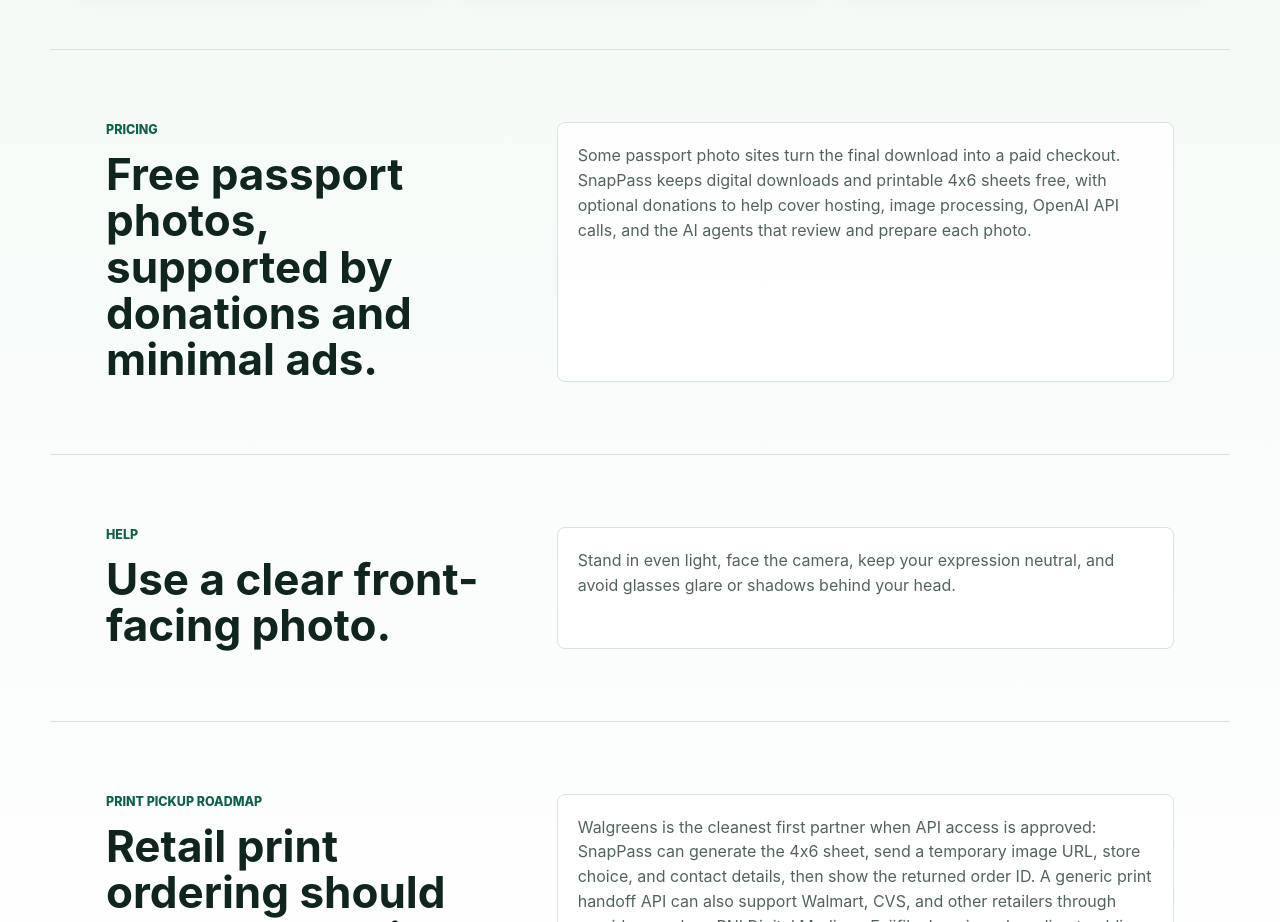
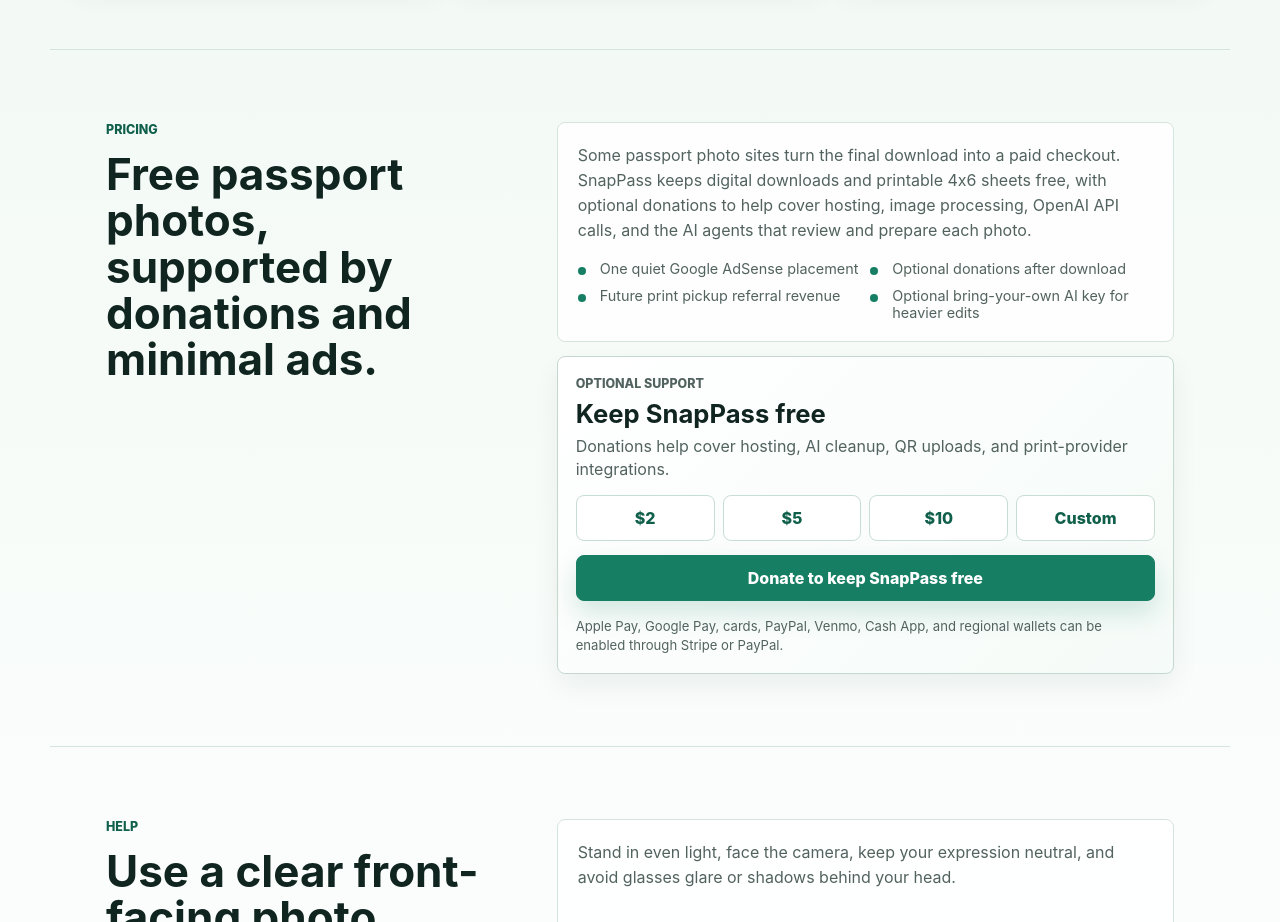
Before and after one commit to upadas/snappass, a website: page index.html in a window 1280 px wide. Shown: the part 2480-3402 px from the top of the page. Drawn offline with Linux system fonts and the light colour scheme.

Commit message:
feat: add optional donation panel

```diff
--- a/index.html
+++ b/index.html
@@ -363,8 +363,31 @@
           <p class="section-kicker">Pricing</p>
           <h2 id="pricing-title">Free passport photos, supported by donations and minimal ads.</h2>
         </div>
-        <div class="summary-card">
-          <p>Some passport photo sites turn the final download into a paid checkout. SnapPass keeps digital downloads and printable 4x6 sheets free, with optional donations to help cover hosting, image processing, OpenAI API calls, and the AI agents that review and prepare each photo.</p>
+        <div class="pricing-stack">
+          <div class="summary-card">
+            <p>Some passport photo sites turn the final download into a paid checkout. SnapPass keeps digital downloads and printable 4x6 sheets free, with optional donations to help cover hosting, image processing, OpenAI API calls, and the AI agents that review and prepare each photo.</p>
+            <ul class="monetization-list" aria-label="How SnapPass stays free">
+              <li>One quiet Google AdSense placement</li>
+              <li>Optional donations after download</li>
+              <li>Future print pickup referral revenue</li>
+              <li>Optional bring-your-own AI key for heavier edits</li>
+            </ul>
+          </div>
+          <aside class="donation-panel" aria-labelledby="donation-title">
+            <div>
+              <p class="section-kicker">Optional support</p>
+              <h3 id="donation-title">Keep SnapPass free</h3>
+              <p>Donations help cover hosting, AI cleanup, QR uploads, and print-provider integrations.</p>
+            </div>
+            <div class="donation-amounts" aria-label="Donation amount choices">
+              <button type="button">$2</button>
+              <button type="button">$5</button>
+              <button type="button">$10</button>
+              <button type="button">Custom</button>
+            </div>
+            <button class="donate-button" type="button" id="donateButton" data-payment-provider="stripe-or-paypal">Donate to keep SnapPass free</button>
+            <p class="payment-methods">Apple Pay, Google Pay, cards, PayPal, Venmo, Cash App, and regional wallets can be enabled through Stripe or PayPal.</p>
+          </aside>
         </div>
       </section>
 
--- a/styles.css
+++ b/styles.css
@@ -1114,6 +1114,100 @@ h1 {
   line-height: 1.55;
 }
 
+.pricing-stack {
+  display: grid;
+  gap: 14px;
+}
+
+.monetization-list {
+  display: grid;
+  grid-template-columns: repeat(2, minmax(0, 1fr));
+  gap: 10px;
+  margin: 18px 0 0;
+  padding: 0;
+  color: var(--color-muted);
+  font-size: 0.9rem;
+  list-style: none;
+}
+
+.monetization-list li {
+  position: relative;
+  padding-left: 22px;
+}
+
+.monetization-list li::before {
+  content: "";
+  position: absolute;
+  left: 0;
+  top: 0.48em;
+  width: 8px;
+  height: 8px;
+  border-radius: 50%;
+  background: var(--color-primary);
+}
+
+.donation-panel {
+  display: grid;
+  gap: 14px;
+  padding: 18px;
+  border: 1px solid #c5d8d0;
+  border-radius: var(--radius);
+  background: linear-gradient(135deg, #ffffff 0%, #f5fbf8 100%);
+  box-shadow: 0 12px 28px rgba(16, 37, 31, 0.06);
+}
+
+.donation-panel h3 {
+  margin: 4px 0 6px;
+  font-size: clamp(1.35rem, 2vw, 1.75rem);
+}
+
+.donation-panel p {
+  margin: 0;
+  color: var(--color-muted);
+  line-height: 1.45;
+}
+
+.donation-amounts {
+  display: grid;
+  grid-template-columns: repeat(4, minmax(0, 1fr));
+  gap: 8px;
+}
+
+.donation-amounts button,
+.donate-button {
+  min-height: 46px;
+  border: 1px solid #c8ddd3;
+  border-radius: var(--radius);
+  font: inherit;
+  font-weight: 850;
+}
+
+.donation-amounts button {
+  background: #fff;
+  color: var(--color-primary-dark);
+}
+
+.donation-amounts button:hover {
+  border-color: var(--color-primary);
+  background: var(--color-primary-soft);
+}
+
+.donate-button {
+  border-color: var(--color-primary);
+  background: var(--color-primary);
+  color: #fff;
+  box-shadow: 0 12px 26px rgba(22, 127, 99, 0.18);
+}
+
+.donate-button:hover {
+  background: var(--color-primary-dark);
+}
+
+.payment-methods {
+  padding-top: 2px;
+  font-size: 0.82rem;
+}
+
 .checklist-band {
   max-width: 1240px;
   margin: 0 auto;
@@ -1402,7 +1496,9 @@ h1 {
   .export-grid,
   .stage-actions,
   .step-grid,
-  .requirement-card-grid {
+  .requirement-card-grid,
+  .monetization-list,
+  .donation-amounts {
     grid-template-columns: 1fr;
   }
 
```
Also changed, not shown: verify.test.js (+14 -0 lines).
